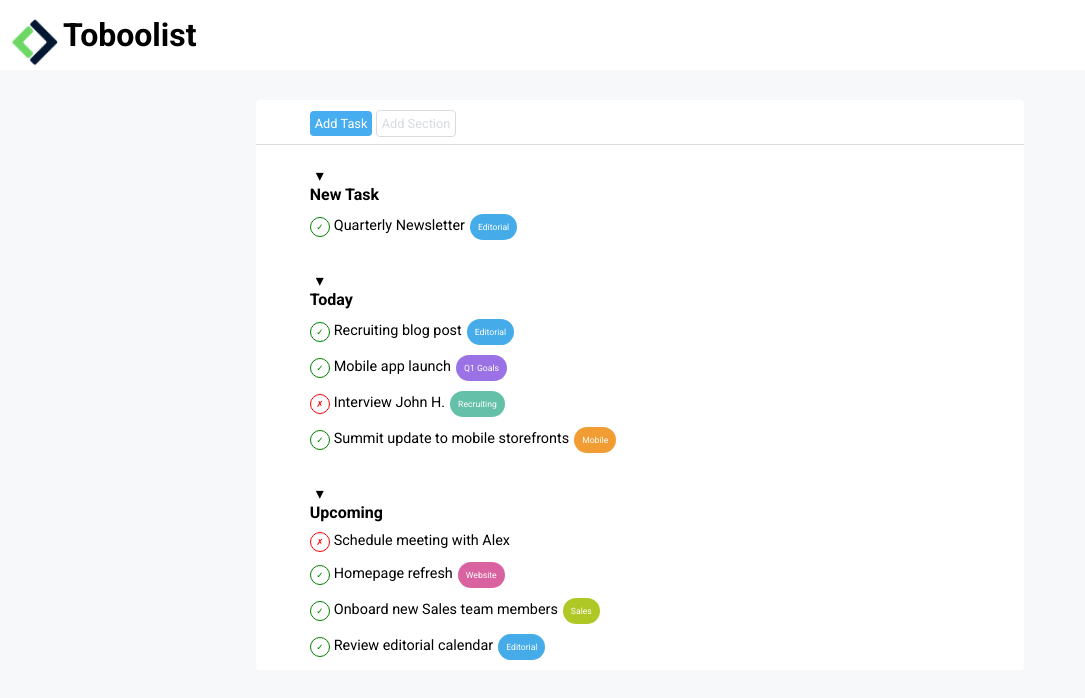
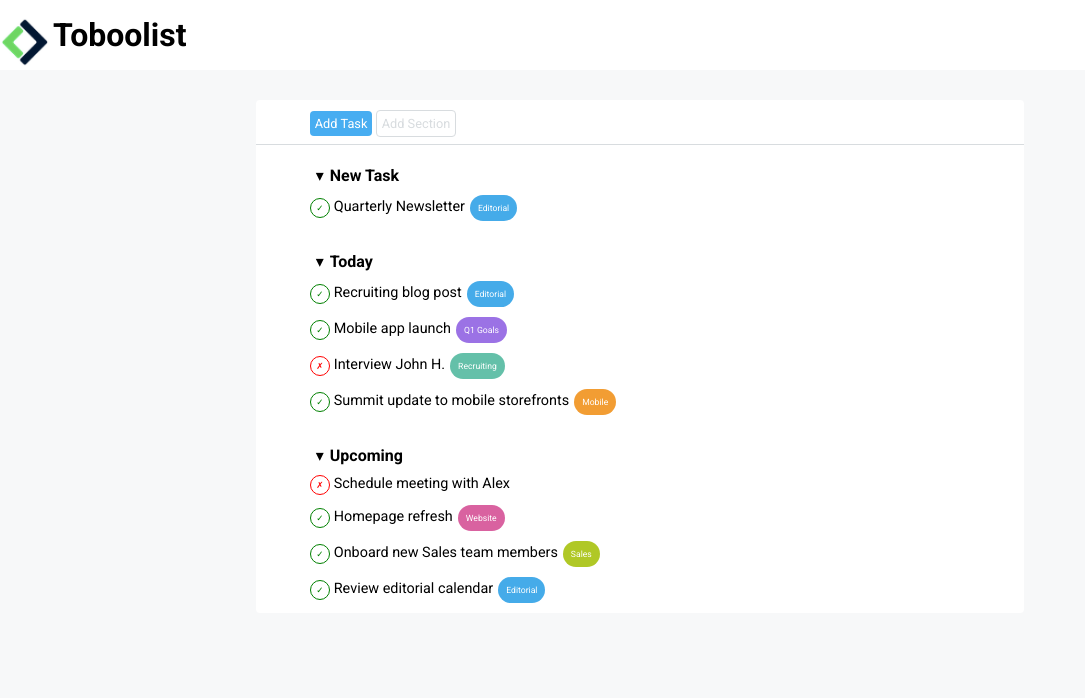
Before and after one commit to saragrigolin/html-css-toboolist, a plain HTML site: page index.html in a window 1280 px wide. Shown: the whole page, without its empty margins (0-1085 px from the left). Drawn offline with Linux system fonts and the light colour scheme.

Commit message:
change header css

```diff
--- a/css/style.css
+++ b/css/style.css
@@ -16,8 +16,8 @@ body{
 header{
     background-color: #FFFFFF;
     height: 70px;
+    padding: 10px 0;
     line-height: 50px;
-    padding: 10px 10px;
 }
 
 header img{
@@ -67,6 +67,10 @@ main{
 .title-task{
     padding: 20px 0px 5px 7%;
     font-weight: bold;
+}
+
+li.title-task > h2{
+    display: inline-block;
 }
 
 li.title-task > button{
```
